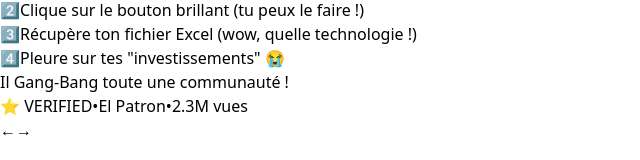
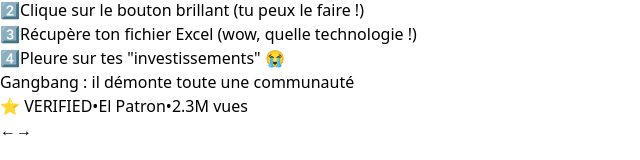
Before and after one commit to hrogerdev/CTA2XLS, a React (Vite) app: page / in a window 1280 px wide. Both pictures are taken after a click on the button "Publicité précédente". Shown: the part 122-282 px from the top of the page, without its empty margins (0-640 px from the left). Built offline with nearby package versions, Linux system fonts and the light colour scheme.

Commit message:
Update El Patron video title to 'Gangbang : il démonte toute une communauté'

```diff
--- a/src/components/FakeAdPlaceholder.tsx
+++ b/src/components/FakeAdPlaceholder.tsx
@@ -364,7 +364,7 @@ function ElPatronVideo() {
             {/* Video info overlay */}
             <div className="absolute bottom-0 left-0 right-0 p-4 bg-gradient-to-t from-black via-black/80 to-transparent">
               <div className="text-white">
-                <h3 className="text-lg font-bold mb-1">Il Gang-Bang toute une communauté !</h3>
+                <h3 className="text-lg font-bold mb-1">Gangbang : il démonte toute une communauté</h3>
                 <div className="flex items-center gap-3 text-sm text-gray-300">
                   <span className="text-red-400 font-bold">⭐ VERIFIED</span>
                   <span>•</span>
```
